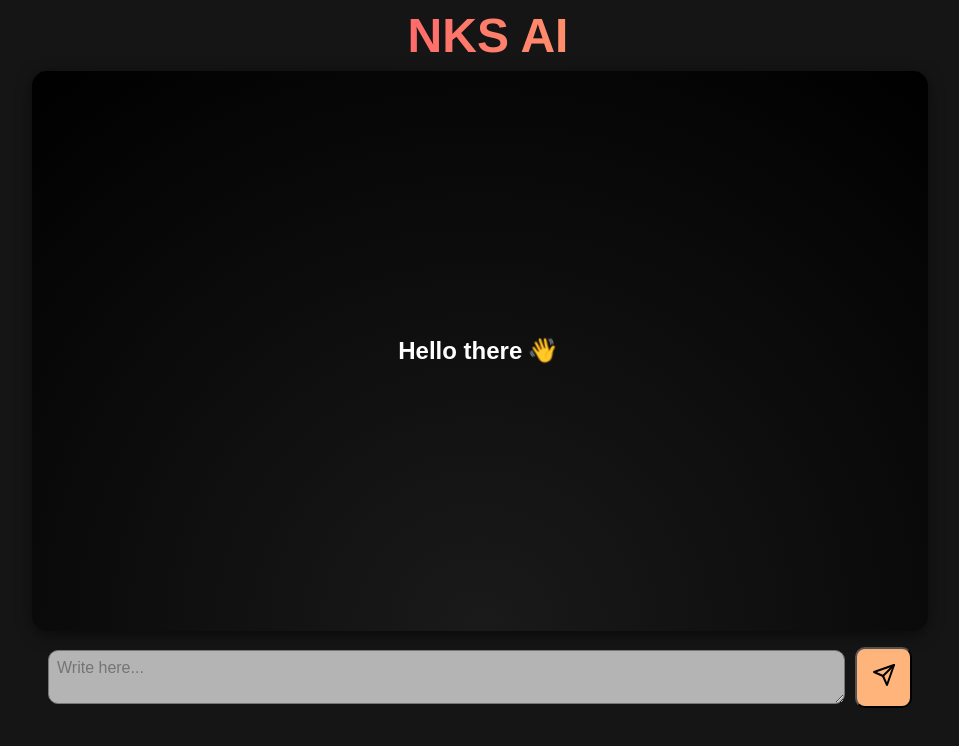
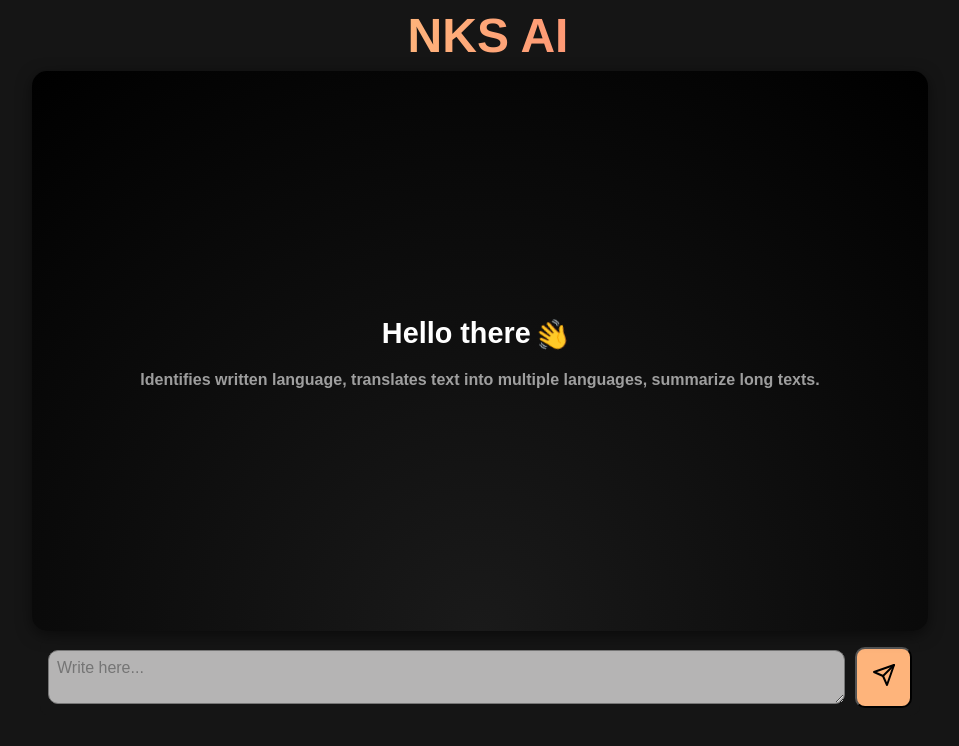
Before and after one commit to KelvinSada/HNG-stage3-AI-text-processor, a React (Create React App) app: page / in a window 1280 px wide. Shown: the top 746 px of the page, without its empty margins (160-1119 px from the left). Built offline with nearby package versions, Linux system fonts and the light colour scheme.

Commit message:
added informative messages

```diff
--- a/src/components/App.css
+++ b/src/components/App.css
@@ -218,7 +218,6 @@ div.scroller {
   color:red;
 }
 .input-text{
-  /* border:2px solid rgb(0, 221, 255); */
   background-color: #b5b4b4;
   width:100%;
   padding:.5em;
@@ -226,7 +225,6 @@ div.scroller {
   font-family: 'Arial', sans-serif;
   font-weight: 500;
   font-size:1rem;
-  /* height:100px; */
 }
 .send{
   background-color: #feb47b;
@@ -242,11 +240,12 @@ color:white;
 }
 
 .hello{
+  font-size:1.8rem;
   display:flex;
   justify-content: center;
   align-items: center;
   align-self: center;
-  height:100%;
+  /* height:100%; */
 
 }
 .hand {
@@ -273,6 +272,23 @@ color:white;
   }
 }
 
+.initial-text{
+  display:flex;
+  width:100%;
+  height:100%;
+  flex-direction:column;
+  justify-content: center;
+  align-items:center;
+  text-align:center;
+  gap:12px;
+
+}
+.follow-texts{
+  opacity:0.6;
+  font-family: 'Arial', sans-serif;
+  line-height: 150%;
+  width:90%;
+}
 @media(max-width:700px){
   .App{
     margin:0.5em auto;
--- a/src/components/App.js
+++ b/src/components/App.js
@@ -245,7 +245,10 @@ function App() {
       <section className="output-section">
       {/* {loading?<h1 className="loading">Loading...</h1>:null} */}
 
-      {saveOutput.length === 0?<h1 className="hello">Hello there <span className="hand"> 👋</span></h1>:saveOutput.map((outputItem,index)=>(
+      {saveOutput.length === 0?<div class="initial-text">
+      <h2 className="hello">Hello there <span className="hand"> 👋</span></h2>
+      <p className="follow-texts">Identifies written language, translates text into multiple languages, summarize long texts.</p>
+      </div>:saveOutput.map((outputItem,index)=>(
               <OutputComponent array={saveOutput} summaryAction={summary} character={input.characterNumber} action={translation} trans={outputItem.trans} key={index} id={index} text={outputItem.text} language={outputItem.language}/>
             ))}
 
```
